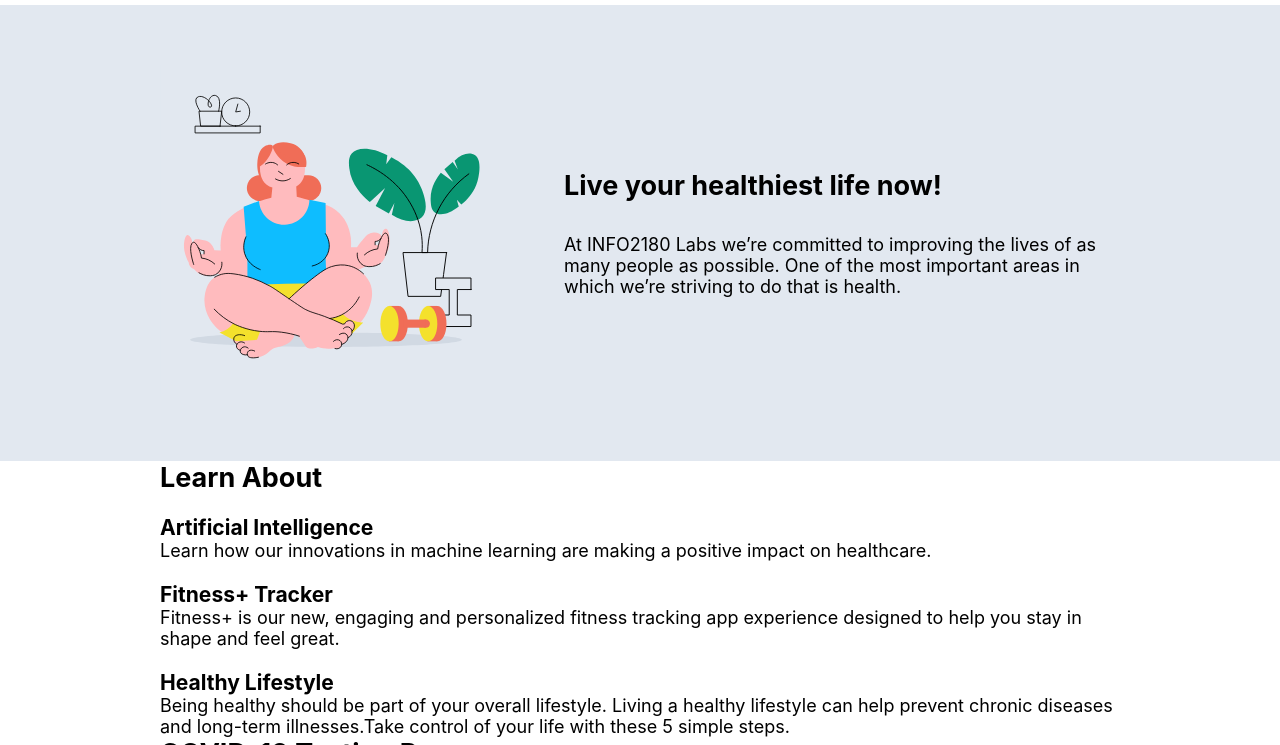
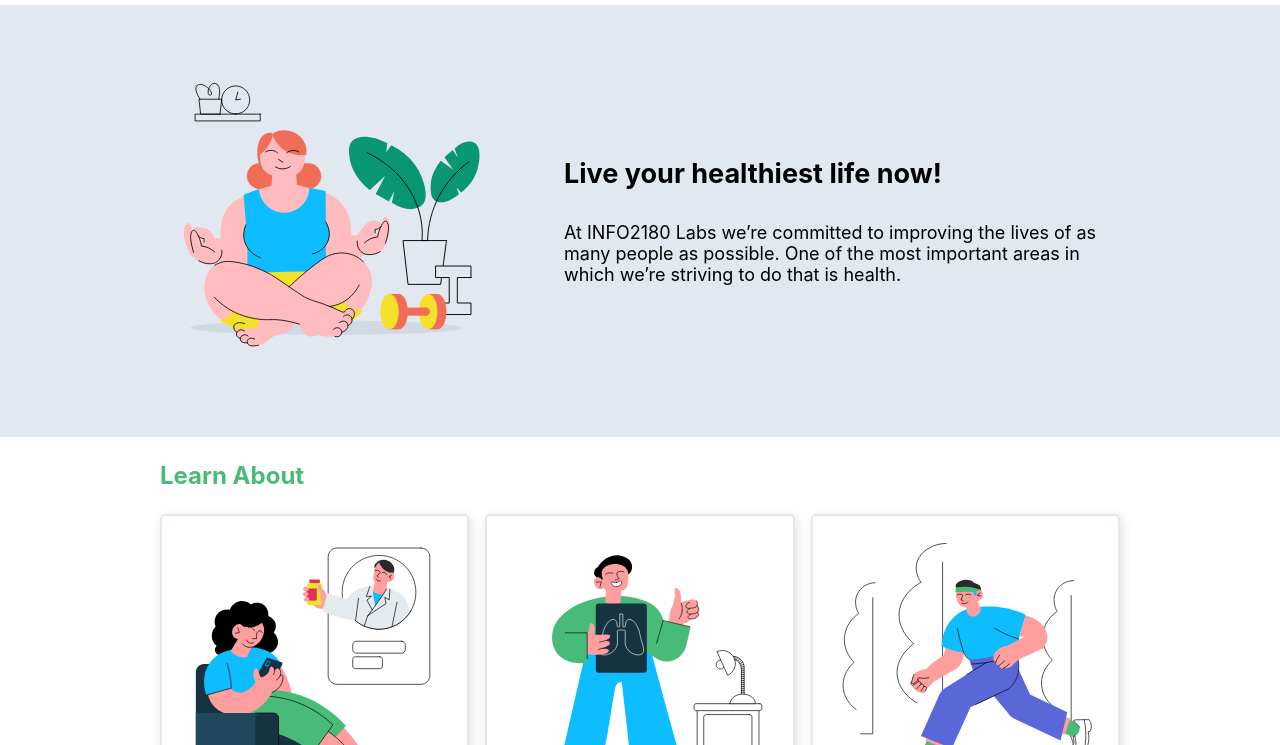
Before and after one commit to Saaeen-Grant-UWI/info2180-project1, a plain HTML site: page index.html in a window 1280 px wide. Shown: the part 55-800 px from the top of the page. Drawn offline with Linux system fonts and the light colour scheme.

Commit message:
Learn About Section Complete

```diff
--- a/index.html
+++ b/index.html
@@ -39,21 +39,21 @@
                 <h2>Learn About</h2>
                 <div class="cards">
                     <div class="card">
-                        <img src="#" alt="">
+                        <img src="images/learn-about-image1.svg" alt="">
                         <div class="card-body">
                             <h3>Artificial Intelligence</h3>
                             <p>Learn how our innovations in machine learning are making a positive impact on healthcare.</p>
                         </div>
                     </div>
                     <div class="card">
-                        <img src="#" alt="">
+                        <img src="images/learn-about-image2.svg" alt="">
                         <div class="card-body">
                             <h3>Fitness+ Tracker</h3>
                             <p>Fitness+ is our new, engaging and personalized fitness tracking app experience designed to help you stay in shape and feel great.</p>
                         </div>
                     </div>
                     <div class="card">
-                        <img src="#" alt="">
+                        <img src="images/learn-about-image3.svg" alt="">
                         <div class="card-body">
                             <h3>Healthy Lifestyle</h3>
                             <p>Being healthy should be part of your overall lifestyle. Living a healthy lifestyle can help prevent chronic diseases and long-term illnesses.Take control of your life with these 5 simple steps.</p>
--- a/styles.css
+++ b/styles.css
@@ -45,8 +45,43 @@ header .container {
     display: flex;
     justify-content: space-between ;
     align-items: center;
-    padding: 60px 0;
+    height: 432px;
 }
 
 .overview-hero-text { max-width: 556px; }
 .overview-hero-text h2 { margin-bottom: 32px; }
+
+
+.learn-about .container h2 {
+    font-size: 24px;
+    color: #48BB78;
+    margin-bottom: 24px;
+}
+
+.learn-about .container {
+    padding: 24px 0;
+}
+
+.learn-about .container .cards {
+    display: grid;
+    grid-template-columns: 1fr 1fr 1fr;
+    gap: 16px;
+}
+
+.card {
+    padding: 16px;
+    border: 2px solid #E2E8F0;
+    border-radius: 5px;
+    box-shadow: 2px 3px 10px 1px hsla(0, 0%, 0%, 0.1);
+}
+
+.card img {
+    width: 100%;
+    margin-bottom: 16px;
+}
+
+.card h3 {
+    color: #48BB78;
+    font-size: 21px;
+    margin-bottom: 8px;
+}
```
Also changed, not shown: images/learn-about-image1.svg (added), images/learn-about-image2.svg (added), images/learn-about-image3.svg (added).
